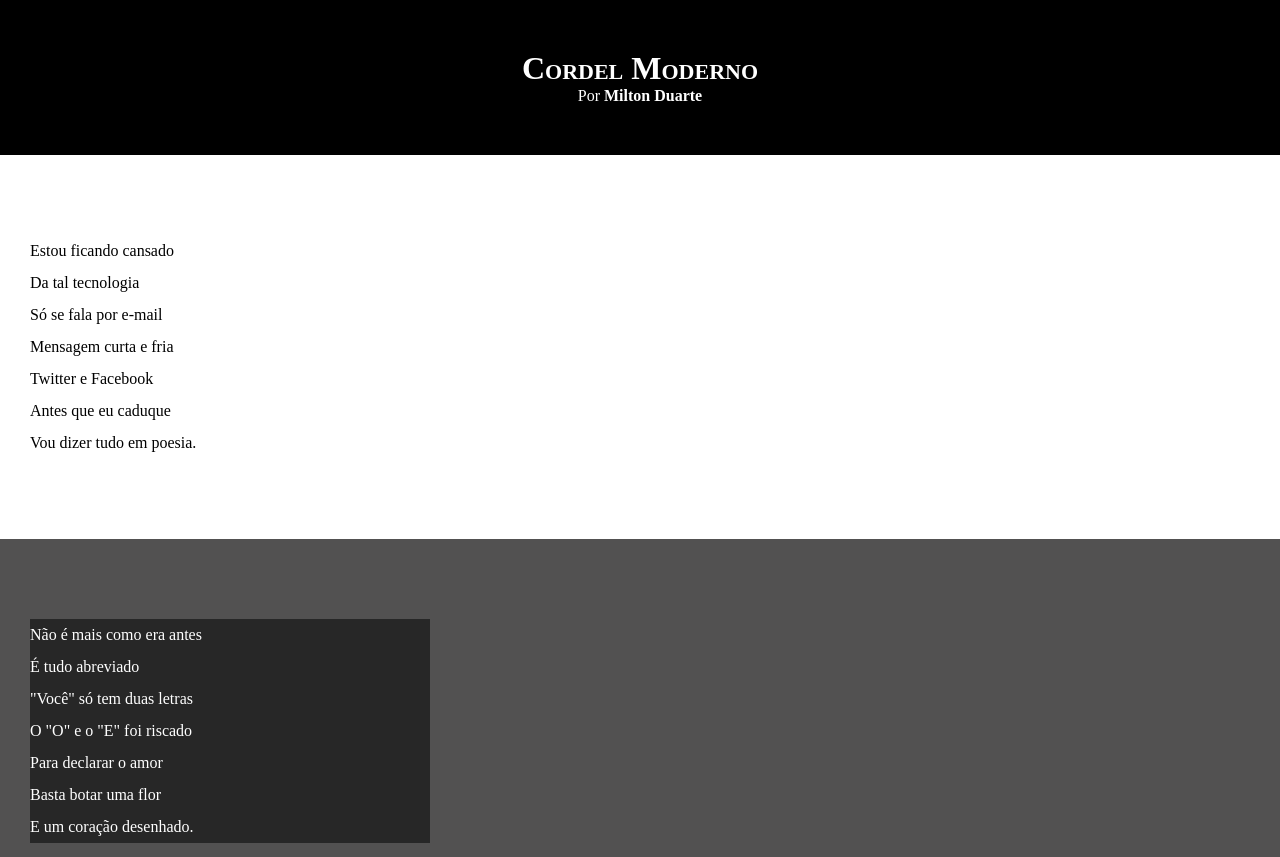
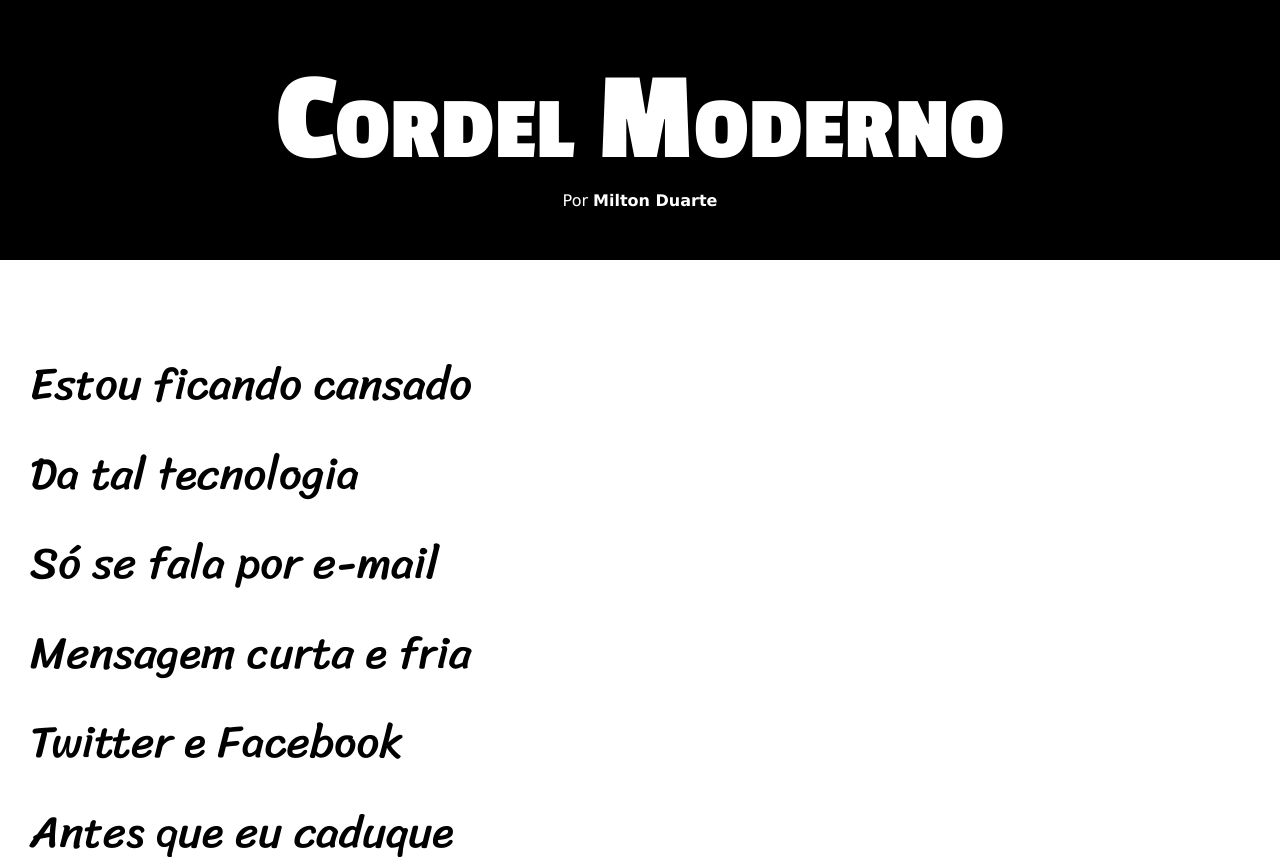
Before and after one commit to MarcosLima06/html-css, a plain HTML site: page desafios/d012 projeto codel/index.html in a window 1280 px wide. Shown: the top 857 px of the page. Drawn offline with Linux system fonts and the light colour scheme.

Commit message:
atualização de estilos desafio 12

```diff
--- a/desafios/d012 projeto codel/estilo/style.css
+++ b/desafios/d012 projeto codel/estilo/style.css
@@ -1,7 +1,15 @@
 @charset "UTF-8";
 
+@import url('https://fonts.googleapis.com/css2?family=Passion+One:wght@400;700;900&display=swap');
+
+@import url('https://fonts.googleapis.com/css2?family=Sriracha&display=swap');
 
 
+:root{
+    --font1: verdana, Geneva, Tahoma, sans-serif;
+    --font2: 'Passion One', sans-serif;
+    --font3:'Sriracha', sans-serif;
+}
 
 
 *{
@@ -12,6 +20,7 @@
 html, body{
     min-height: 100%;
     background-color: darkgray;
+    font-family: var(--font1);
 
 }
 
@@ -22,8 +31,10 @@ header{
 }
 
 header h1{
+    font-family: var(--font2);
     padding-top: 50px;
     font-variant: small-caps;
+    font-size: 10vw;
 }
 
 header p{
@@ -45,6 +56,8 @@ section{
     padding-bottom: 10vh;
     line-height: 2em;
     padding-left: 30px;
+    font-family: var(--font3);
+    font-size: 3.5vw;
 
 
 }
@@ -61,7 +74,8 @@ section.imagem{
 }
 
 section.imagem > p{
-    width: 400px;
+    display: inline-block;
+    padding: 5px;
     background-color: rgba(0, 0, 0, 0.521);
 }
 
```
